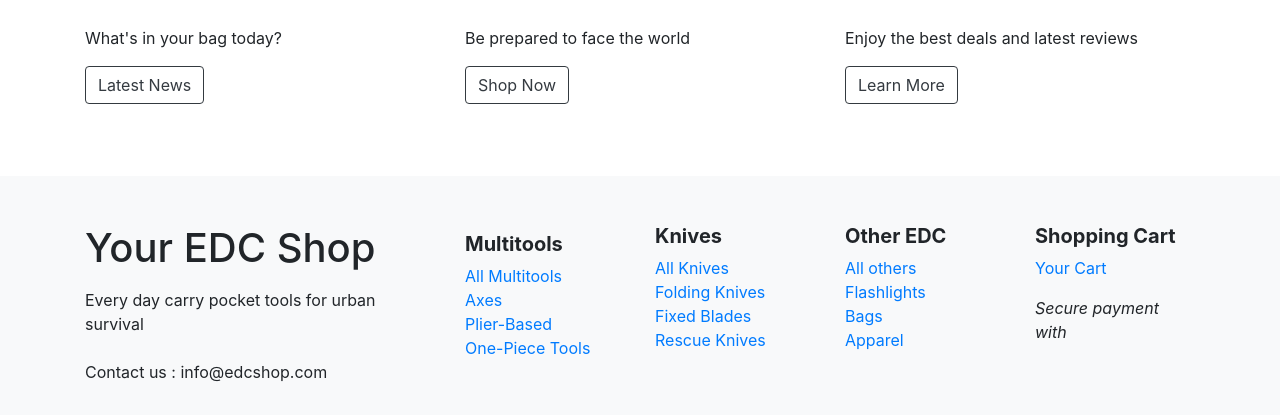
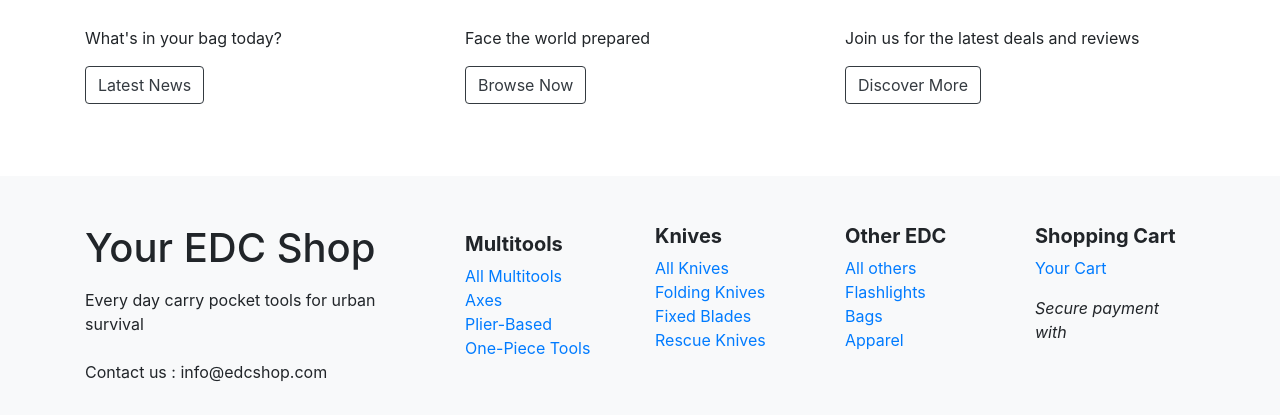
Before and after one commit to baguamaster/Your-EDC-Shop, a Django app: template youredcshop/reviews/templates/reviews/index-template.html in a window 1280 px wide. Shown: the part 546-961 px from the top of the page. Run offline with Django 3.2, Linux system fonts and the light colour scheme; the template is opened without the code that fills it, so the values that code supplies are empty; some libraries are stand-ins or nearby versions.

Commit message:
changes to images

```diff
--- a/youredcshop/templates/base.template.html
+++ b/youredcshop/templates/base.template.html
@@ -75,7 +75,7 @@
     <div class="col-12 text-center mt-6" style="padding-top: 3rem">
         <h1 class="text-dark pt-4">EDC : Every Day Carry</h1>
         <div class="border-top border-danger w-25 mx-auto my-3"></div>
-        <p class="lead">Tools for Urban Survival</p>
+        <p class="lead">Everyday Tools for Daily Urban Living</p>
     </div>
 
 
@@ -98,16 +98,16 @@
                     style="padding-bottom: 1rem; float:left;height:15rem; object-fit:cover">
 
                 <h4 class="my-4">Shop Here</h4>
-                <p>Be prepared to face the world</p>
-                <a href="shop.html" class="btn btn-outline-dark btn-md">Shop Now</a>
+                <p>Face the world prepared</p>
+                <a href="shop.html" class="btn btn-outline-dark btn-md">Browse Now</a>
             </div>
 
             <div class="col-md-4 my-4">
                 <img src="img/3.jpg" alt="" class="w-100"
                     style="padding-bottom: 1rem; float:left;height:15rem; object-fit:cover">
                 <h4 class="my-4">Free Membership</h4>
-                <p>Enjoy the best deals and latest reviews</p>
-                <a href="register.html" class="btn btn-outline-dark btn-md">Learn More</a>
+                <p>Join us for the latest deals and reviews</p>
+                <a href="register.html" class="btn btn-outline-dark btn-md">Discover More</a>
             </div>
 
         </div>
```
Also changed, not shown: youredcshop/static/images/1.JPG (added), youredcshop/static/images/2.JPG (added), youredcshop/static/images/3.JPG (added), youredcshop/static/images/4.JPG, youredcshop/static/images/5.JPG (added), youredcshop/static/images/6.JPG (added), youredcshop/static/images/7.JPG (added), youredcshop/static/images/edc2.jpg (added), youredcshop/static/images/edclights.png (added), youredcshop/static/images/logo.JPG (added), youredcshop/static/images/membership.jpg (added), youredcshop/static/images/sligbagreview.JPG (added).
